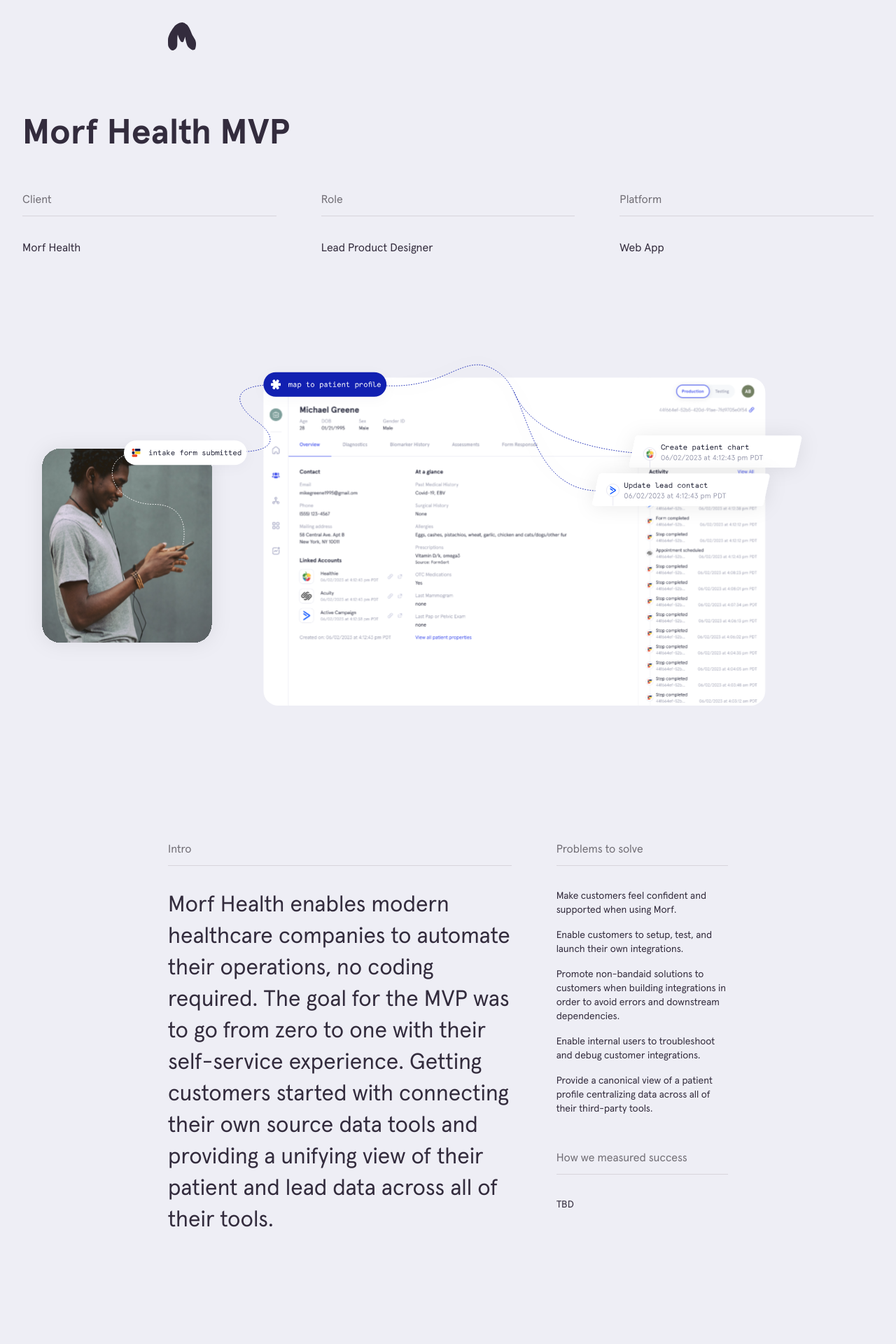
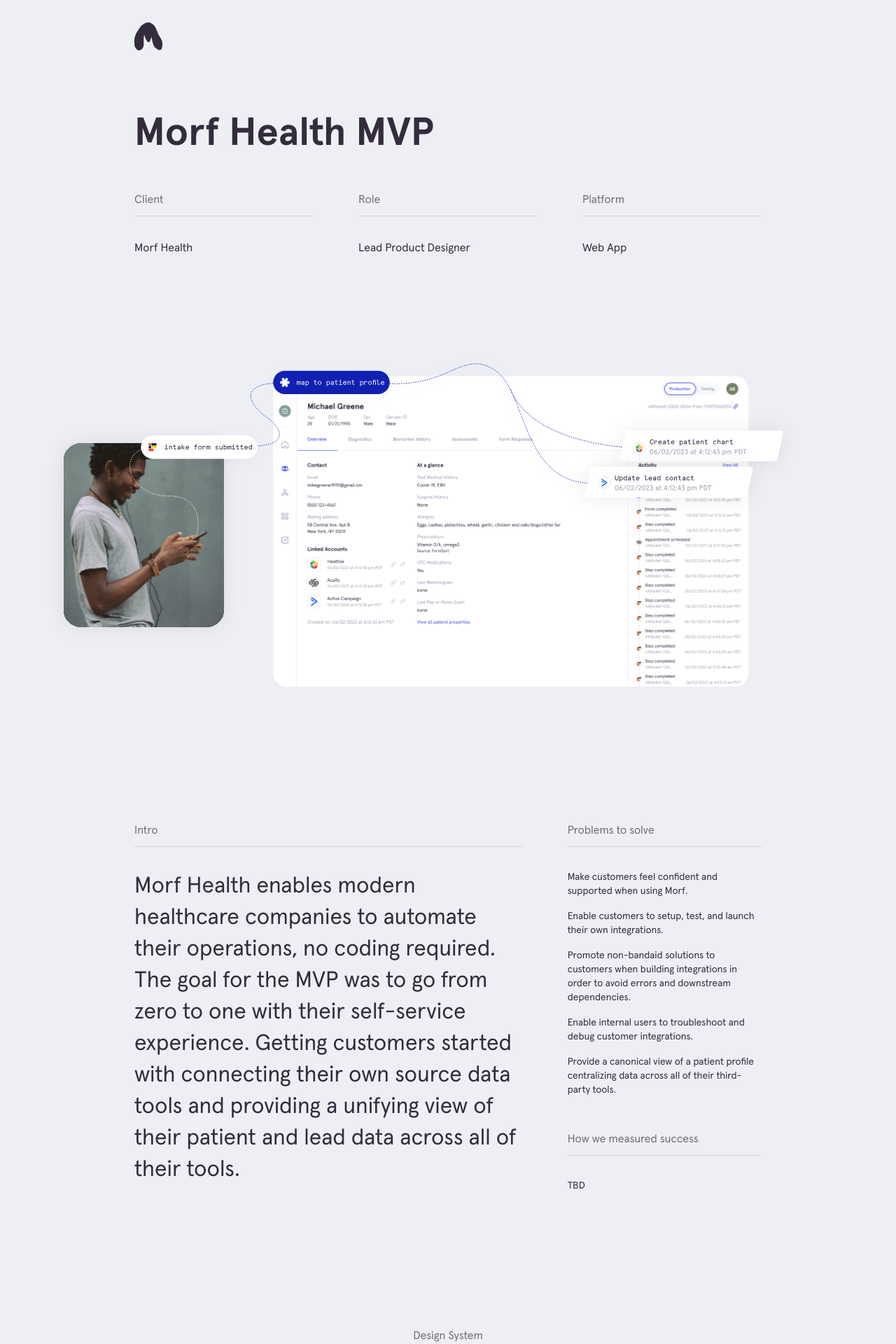
Before and after one commit to gabewolford/alex-barron-portfolio, a Nuxt app: page /morf-health in a window 1280 px wide. Shown: the top 1920 px of the page at 70% size. Built offline with nearby package versions, Linux system fonts and the light colour scheme.

Commit message:
changes to project page layout and component margins

```diff
--- a/components/IntroSection.vue
+++ b/components/IntroSection.vue
@@ -12,7 +12,7 @@ defineProps({
 </script>
 
 <template>
-  <section class="grid grid-cols-2 lg:grid-cols-12 gap-8 py-8 lg:py-16">
+  <section class="flex flex-col gap-8 py-8 lg:py-16 mx-8 lg:mx-32">
     <div class="col-span-full lg:col-start-3 lg:col-span-8">
       <div class="flex flex-col lg:flex-row gap-8 lg:gap-16 lg:my-16">
         <div class="lg:w-2/3 flex flex-col gap-3">
--- a/components/ProjectHeading.vue
+++ b/components/ProjectHeading.vue
@@ -20,9 +20,8 @@ defineProps({
 </script>
 
 <template>
-  <section class="grid grid-cols-2 lg:grid-cols-12">
-    <div class="col-span-full">
-      <h1 class="text-4xl lg:text-[50px] my-8 lg:my-16 font-apercu-bold">
+  <section class="flex flex-col mx-8 lg:mx-32">
+    <h1 class="text-4xl lg:text-[56px] my-8 lg:my-16 font-apercu-bold">
       {{ heading }}
     </h1>
     <div
@@ -41,6 +40,5 @@ defineProps({
         <h3 class="border-[#D7D4DB] border-t pt-8">{{ platform }}</h3>
       </div>
     </div>
-    </div>
   </section>
 </template>
--- /dev/null
+++ b/components/ProjectNav.vue
@@ -0,0 +1,82 @@
+<script>
+export default {
+  data() {
+    return {
+      isMobileMenuOpen: false,
+    };
+  },
+  watch: {
+    isMobileMenuOpen(newValue) {
+      this.toggleBodyScroll(newValue);
+    },
+  },
+  methods: {
+    toggleMobileMenu() {
+      this.isMobileMenuOpen = !this.isMobileMenuOpen;
+    },
+    toggleBodyScroll(isOpen) {
+      if (isOpen) {
+        document.body.style.overflow = "hidden";
+      } else {
+        document.body.style.overflow = "auto";
+      }
+    },
+  },
+};
+</script>
+
+<template>
+  <header class="flex mx-8 lg:mx-48 py-8">
+    <nav
+      class="col-span-full lg:col-start-3 lg:col-span-8 flex flex-row justify-between items-center"
+    >
+      <NuxtLink to="/">
+        <img src="/images/logo.svg" alt="Logo" />
+      </NuxtLink>
+
+      <!-- Mobile menu button (hidden when menu is open) -->
+      <div v-if="!isMobileMenuOpen" class="md:hidden">
+        <button @click="toggleMobileMenu">
+          <img src="/images/menu-icon.svg" alt="Menu" />
+        </button>
+      </div>
+
+      <!-- Close button (hidden when menu is closed) -->
+      <button
+        v-if="isMobileMenuOpen"
+        @click="toggleMobileMenu"
+        class="md:hidden absolute top-9 right-8 z-50 text-white"
+      >
+        <img src="/images/close-icon.svg" alt="Close" />
+      </button>
+
+      <!-- Mobile navigation links (full-screen overlay) -->
+      <div
+        v-if="isMobileMenuOpen"
+        class="md:hidden fixed inset-0 bg-[#332c3d] bg-opacity-95 z-40 text-white"
+      >
+        <div
+          class="flex flex-col h-full justify-center space-y-12 items-center"
+        >
+          <!-- Close button inside the mobile menu -->
+          <NuxtLink @click.native="toggleMobileMenu" to="/">Home</NuxtLink>
+          <NuxtLink @click.native="toggleMobileMenu" to="/morf-health"
+            >Morf Health</NuxtLink
+          >
+          <NuxtLink @click.native="toggleMobileMenu" to="/first-republic"
+            >First Republic</NuxtLink
+          >
+          <NuxtLink @click.native="toggleMobileMenu" to="/health-insights"
+            >Health Insights</NuxtLink
+          >
+          <NuxtLink @click.native="toggleMobileMenu" to="/at-home-lab-kits"
+            >At-Home Lab Kits</NuxtLink
+          >
+          <NuxtLink @click.native="toggleMobileMenu" to="/parsley-health"
+            >Parsley Health</NuxtLink
+          >
+        </div>
+      </div>
+    </nav>
+  </header>
+</template>
--- a/components/TextSection.vue
+++ b/components/TextSection.vue
@@ -12,7 +12,7 @@ defineProps({
 </script>
 
 <template>
-  <section class="grid grid-cols-2 lg:grid-cols-12 gap-8 py-8 lg:py-16">
+  <section class="flex flex-col gap-8 py-8 lg:py-16 mx-8 lg:mx-32">
     <div class="col-span-full lg:col-start-3 lg:col-span-8">
       <div class="flex flex-col gap-3">
         <h4 class="text-[#716E75] text-center">{{ heading }}</h4>
--- a/layouts/projects.vue
+++ b/layouts/projects.vue
@@ -1,8 +1,8 @@
 <script setup></script>
 
 <template>
-  <AppHeader />
-  <main class="flex flex-col mx-8 mb-[258px] lg:mb-[90px]">
+  <ProjectNav />
+  <main class="flex flex-col mx-8 lg:mx-16 mb-[258px] lg:mb-[90px]">
     <div class="flex flex-col">
       <slot />
     </div>
```
Lines whose indentation alone changed are shown as unchanged.
